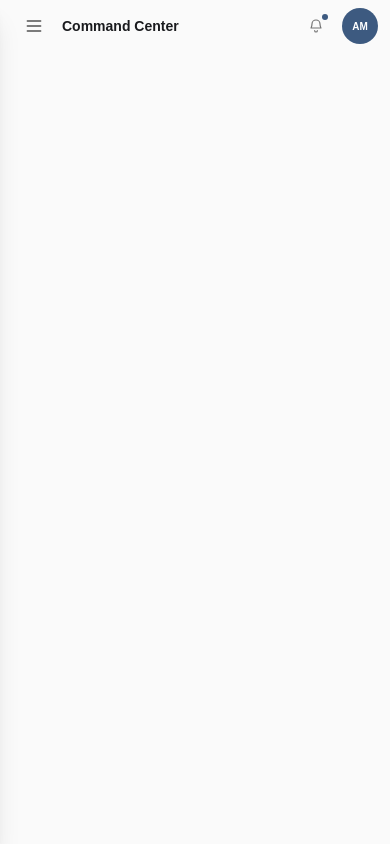
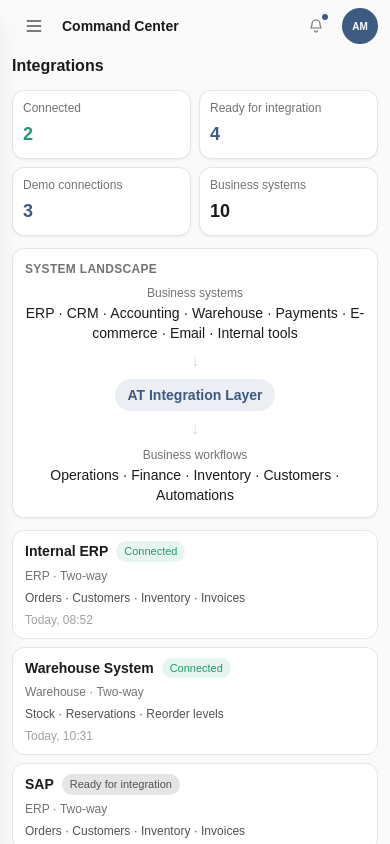
Before and after one commit to AndriiTs1/at-automation, a Next.js app: page /en/demo/integrations in a window 390 px wide. Built offline with nearby package versions, Linux system fonts and the light colour scheme.

Commit message:
feat: complete responsive integrations experience

```diff
--- /dev/null
+++ b/components/demo/integrations/IntegrationDetailMobile.tsx
@@ -0,0 +1,23 @@
+import type { IntegrationDefinition } from "@/lib/demo-data";
+import IntegrationDetailContent from "./IntegrationDetailContent";
+
+/**
+ * Full-screen Integration Detail overlay for tablet and mobile (Stage 2G.3) — mirrors
+ * AutomationDetailMobile/InventoryDetailMobile exactly. z-[60] matches the established
+ * full-screen-overlay tier (above the tablet nav backdrop and header/nav-drawer). Renders the
+ * exact same IntegrationDetailContent as the desktop 420px drawer — no duplicated detail JSX, no
+ * separate mobile business logic, no mobile-specific alternative facts.
+ */
+export default function IntegrationDetailMobile({
+  integration,
+  onClose,
+}: {
+  integration: IntegrationDefinition;
+  onClose: () => void;
+}) {
+  return (
+    <div className="fixed inset-0 z-[60] flex flex-col bg-surface">
+      <IntegrationDetailContent integration={integration} onClose={onClose} />
+    </div>
+  );
+}
--- /dev/null
+++ b/components/demo/integrations/IntegrationsMobileList.tsx
@@ -0,0 +1,80 @@
+"use client";
+
+import { useTranslations } from "next-intl";
+import { INTEGRATION_DEFINITIONS, type IntegrationDefinition } from "@/lib/demo-data";
+import { formatLastSync, systemDisplayName } from "./integrationFormatters";
+
+const STATUS_TONE: Record<string, string> = {
+  connected: "bg-success/10 text-success",
+  demo: "bg-accent/10 text-accent",
+  ready: "bg-neutral-200 text-neutral-600",
+  notConnected: "bg-neutral-100 text-neutral-400",
+};
+
+/**
+ * Dense stacked integration list for tablet and mobile (Stage 2G.3) — mirrors
+ * AutomationsMobileList's pattern exactly: one reusable presentation shared by both breakpoints;
+ * only the surrounding header/summary/landscape markup differs per breakpoint (see
+ * IntegrationsWorkspace). The desktop table (IntegrationsDesktop) is untouched and not reused
+ * here. INTEGRATION_DEFINITIONS is read directly — there is no filtering in this stage, so no
+ * separate filtered dataset exists.
+ *
+ * Deliberately omits "Used by AT modules"/"Used by automations" — that deeper relationship
+ * belongs in the detail (IntegrationDetailContent already shows it), not in every list row, per
+ * the stage's own density guidance. Last activity only renders where the desktop detail would
+ * also show it (connected/demo with a real lastSync) — never fabricated for ready/notConnected.
+ */
+export default function IntegrationsMobileList({
+  selectedId,
+  onSelect,
+}: {
+  selectedId: string | null;
+  onSelect: (id: string) => void;
+}) {
+  const t = useTranslations("Dashboard.Integrations");
+  const tAutomations = useTranslations("Dashboard.Automations");
+
+  return (
+    <ul className="flex flex-col gap-2">
+      {INTEGRATION_DEFINITIONS.map((integration: IntegrationDefinition) => {
+        const isSelected = integration.id === selectedId;
+        const showLastActivity = (integration.status === "connected" || integration.status === "demo") && integration.lastSync;
+        return (
+          <li key={integration.id}>
+            <button
+              type="button"
+              onClick={() => onSelect(integration.id)}
+              aria-current={isSelected ? "true" : undefined}
+              className={`flex w-full flex-col gap-1.5 rounded-xl border px-3 py-2.5 text-left transition-colors ${
+                isSelected ? "border-accent/40 bg-accent/5" : "border-border bg-surface hover:bg-black/[0.02]"
+              }`}
+            >
+              <div className="flex items-start justify-between gap-2">
+                <p className="min-w-0 flex-1 text-sm font-semibold break-words text-foreground">
+                  {systemDisplayName(integration, t)}
+                </p>
+                <span
+                  className={`inline-flex shrink-0 items-center rounded-full px-2 py-0.5 text-[11px] font-medium break-words ${STATUS_TONE[integration.status]}`}
+                >
+                  {t(`status.${integration.status}`)}
+                </span>
+              </div>
+
+              <p className="text-xs break-words text-neutral-500">
+                {t(`category.${integration.category}`)} · {t(`direction.${integration.direction}`)}
+              </p>
+
+              <p className="text-xs break-words text-neutral-600">
+                {integration.dataFlowKeys.map((key) => t(`dataFlow.${key}`)).join(" · ")}
+              </p>
+
+              {showLastActivity && (
+                <p className="text-xs text-neutral-400">{formatLastSync(integration.lastSync, t, tAutomations)}</p>
+              )}
+            </button>
+          </li>
+        );
+      })}
+    </ul>
+  );
+}
--- a/components/demo/integrations/IntegrationsWorkspace.tsx
+++ b/components/demo/integrations/IntegrationsWorkspace.tsx
@@ -1,19 +1,104 @@
 "use client";
 
+import { useTranslations } from "next-intl";
 import { useEffect, useState } from "react";
-import { INTEGRATION_DEFINITIONS } from "@/lib/demo-data";
+import { getIntegrationCounts, INTEGRATION_DEFINITIONS } from "@/lib/demo-data";
+import IntegrationDetailMobile from "./IntegrationDetailMobile";
 import IntegrationsDesktop from "./IntegrationsDesktop";
+import IntegrationsMobileList from "./IntegrationsMobileList";
+
+const CATEGORY_ORDER = ["erp", "crm", "accounting", "warehouse", "payments", "ecommerce", "email", "internal"] as const;
+const MODULE_ORDER = ["operations", "finance", "inventory", "customers", "automations"] as const;
 
 /**
- * Top-level Integrations workspace (Stage 2G.2) — owns selectedIntegrationId and resolves the
- * selected IntegrationDefinition, mirroring AutomationsWorkspace/InventoryWorkspace's ownership
- * pattern. Desktop-only for this stage (2G.1/2G.2 have no mobile/tablet presentation yet — that
- * is Stage 2G.3), so this is simpler than AutomationsWorkspace: a single breakpoint branch, no
- * fan-out. No filters exist either, so the Escape handler stays simple: there's no open dropdown
- * that could compete for the same keypress. INTEGRATION_DEFINITIONS stays the single, unfiltered
- * source of truth — no separate filtered dataset.
+ * Compact 2x2 (mobile) or 4-column (tablet, where it fits) KPI grid — the same 4 approved
+ * page-level figures as desktop's summary row, read from getIntegrationCounts(), never a
+ * re-typed literal. Mirrors AutomationsWorkspace's own SummaryGrid pattern; `columns` lets the
+ * tablet branch below try 4-across (2G.3 section 5 prefers 4 columns where it stays clean) while
+ * mobile stays 2x2.
+ */
+function SummaryGrid({ columns = 2 }: { columns?: 2 | 4 }) {
+  const t = useTranslations("Dashboard.Integrations");
+  const counts = getIntegrationCounts();
+
+  const items = [
+    { key: "connected", value: String(counts.connected), tone: "text-success" },
+    { key: "ready", value: String(counts.ready), tone: "text-accent" },
+    { key: "demo", value: String(counts.demo), tone: "text-accent" },
+    { key: "businessSystems", value: String(counts.total), tone: "text-foreground" },
+  ] as const;
+
+  return (
+    <div className={`grid shrink-0 gap-2 ${columns === 4 ? "grid-cols-4" : "grid-cols-2"}`}>
+      {items.map((item) => (
+        <div key={item.key} className="min-w-0 rounded-xl border border-border bg-surface p-2.5 shadow-sm shadow-black/5">
+          <p className="text-xs leading-tight break-words text-neutral-500">{t(`summary.${item.key}`)}</p>
+          <p className={`mt-1 text-lg font-bold ${item.tone}`}>{item.value}</p>
+        </div>
+      ))}
+    </div>
+  );
+}
+
+/**
+ * Compact vertical System Landscape for tablet/mobile (Stage 2G.3) — the same "business systems
+ * -> AT -> business workflows" concept as desktop's horizontal strip, re-flowed vertically since
+ * the desktop's 3-column horizontal layout does not fit narrower containers cleanly. Reads the
+ * same CATEGORY_ORDER/MODULE_ORDER lists as the desktop landscape — no duplicated business facts.
+ */
+function CompactLandscape() {
+  const t = useTranslations("Dashboard.Integrations");
+  const tAutomations = useTranslations("Dashboard.Automations");
+  const tSidebar = useTranslations("Dashboard.Sidebar");
+
+  const moduleLabel = (key: string) => (key === "automations" ? tSidebar("items.automations") : tAutomations(`category.${key}`));
+
+  return (
+    <div className="shrink-0 rounded-xl border border-border bg-surface p-3 shadow-sm shadow-black/5">
+      <p className="mb-2 text-xs font-semibold tracking-wide text-neutral-500 uppercase">{t("landscape.title")}</p>
+      <div className="flex flex-col items-center gap-1.5 text-center">
+        <div>
+          <p className="text-xs text-neutral-500">{t("landscape.businessSystemsLabel")}</p>
+          <p className="mt-0.5 text-sm break-words text-foreground">
+            {CATEGORY_ORDER.map((key) => t(`category.${key}`)).join(" · ")}
+          </p>
+        </div>
+        <span aria-hidden="true" className="text-neutral-300">
+          ↓
+        </span>
+        <span className="rounded-full bg-accent/10 px-3 py-1.5 text-sm font-semibold whitespace-nowrap text-accent">
+          {t("landscape.atLayerLabel")}
+        </span>
+        <span aria-hidden="true" className="text-neutral-300">
+          ↓
+        </span>
+        <div>
+          <p className="text-xs text-neutral-500">{t("landscape.workflowsLabel")}</p>
+          <p className="mt-0.5 text-sm break-words text-foreground">
+            {MODULE_ORDER.map((key) => moduleLabel(key)).join(" · ")}
+          </p>
+        </div>
+      </div>
+    </div>
+  );
+}
+
+/**
+ * Top-level Integrations workspace — owns selectedIntegrationId and resolves the selected
+ * IntegrationDefinition, mirroring AutomationsWorkspace's ownership pattern. Fans out to three
+ * breakpoint-gated presentations (mobile / tablet / desktop), like every other module's own
+ * Workspace, while INTEGRATION_DEFINITIONS stays the single, unfiltered source of truth shared
+ * by all three — there is still no filtering in this stage, so this Escape handler stays simple:
+ * there's no open dropdown that could compete for the same keypress.
+ *
+ * Desktop is untouched from Stage 2G.2 (IntegrationsDesktop + its own 420px IntegrationDetailPanel).
+ * Mobile and tablet share the same IntegrationsMobileList + IntegrationDetailMobile — only the
+ * surrounding header/summary-column-count markup differs (mobile: compact title only, 2x2 KPIs;
+ * tablet: title + description, 4-column KPIs), matching Finance/Inventory/Automations' own
+ * mobile-vs-tablet header convention exactly.
  */
 export default function IntegrationsWorkspace() {
+  const t = useTranslations("Dashboard.Integrations");
   const [selectedId, setSelectedId] = useState<string | null>(null);
 
   useEffect(() => {
@@ -26,13 +111,38 @@ export default function IntegrationsWorkspace() {
   }, [selectedId]);
 
   const selectedIntegration = INTEGRATION_DEFINITIONS.find((integration) => integration.id === selectedId) ?? null;
+  const closeDetail = () => setSelectedId(null);
 
   return (
-    <IntegrationsDesktop
-      selectedId={selectedId}
-      onSelectRow={setSelectedId}
-      selectedIntegration={selectedIntegration}
-      onCloseDetail={() => setSelectedId(null)}
-    />
+    <>
+      {/* Mobile workspace (below @lg) */}
+      <div className="flex min-h-0 flex-1 flex-col gap-3 @lg:hidden">
+        <p className="text-base font-semibold text-foreground">{t("title")}</p>
+        <SummaryGrid columns={2} />
+        <CompactLandscape />
+        <IntegrationsMobileList selectedId={selectedId} onSelect={setSelectedId} />
+        {selectedIntegration && <IntegrationDetailMobile integration={selectedIntegration} onClose={closeDetail} />}
+      </div>
+
+      {/* Tablet workspace (@lg to below @5xl) */}
+      <div className="hidden min-h-0 flex-1 flex-col gap-3 @lg:flex @5xl:hidden">
+        <div className="shrink-0">
+          <h1 className="text-lg font-semibold text-foreground">{t("title")}</h1>
+          <p className="mt-0.5 text-sm text-neutral-500">{t("description")}</p>
+        </div>
+        <SummaryGrid columns={4} />
+        <CompactLandscape />
+        <IntegrationsMobileList selectedId={selectedId} onSelect={setSelectedId} />
+        {selectedIntegration && <IntegrationDetailMobile integration={selectedIntegration} onClose={closeDetail} />}
+      </div>
+
+      {/* Desktop workspace (@5xl and up) — unchanged since Stage 2G.2 */}
+      <IntegrationsDesktop
+        selectedId={selectedId}
+        onSelectRow={setSelectedId}
+        selectedIntegration={selectedIntegration}
+        onCloseDetail={closeDetail}
+      />
+    </>
   );
 }
```
